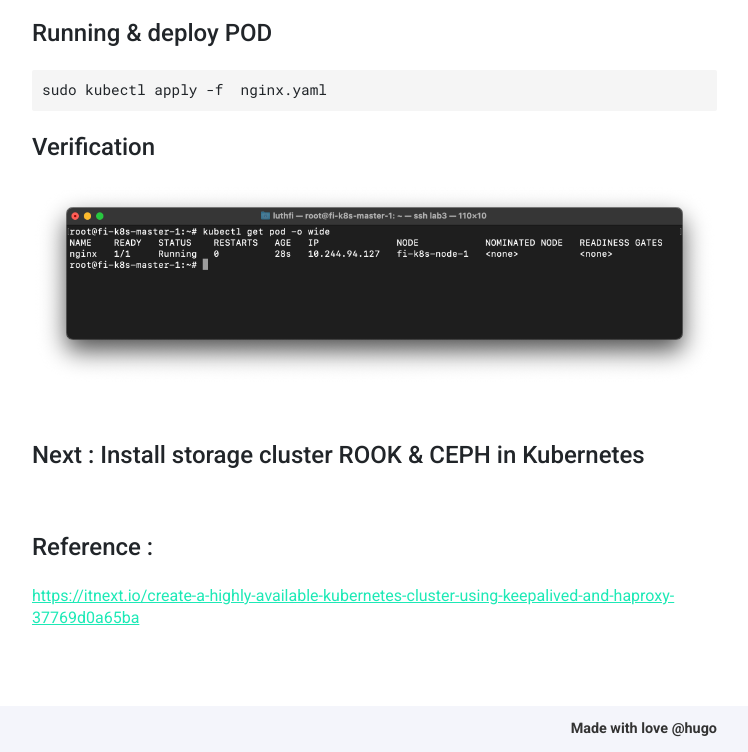
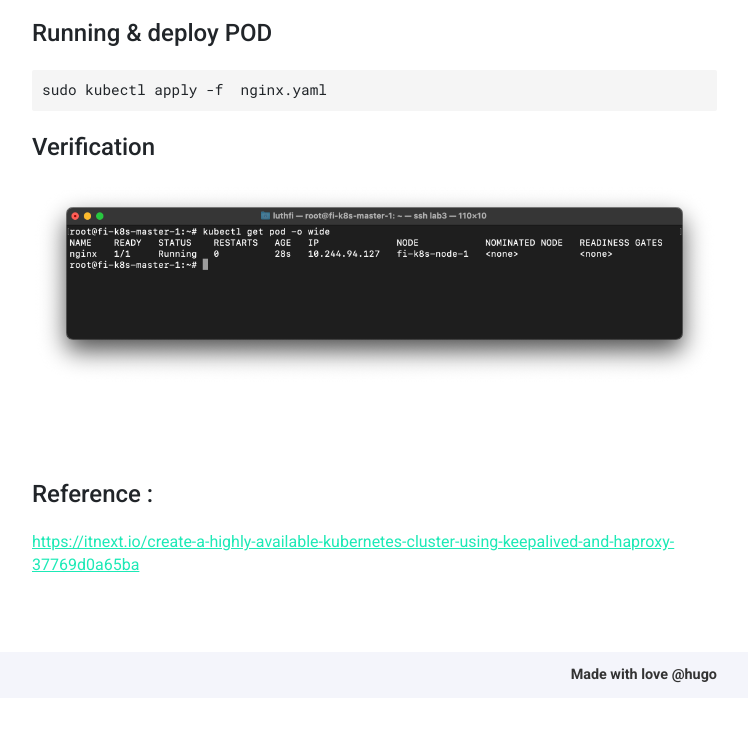
Before and after one commit to assyafii/assyafii.com, a plain HTML site: page docs/install-kubernetes-cluster-multi-master-ha/index.html in a window 1280 px wide. Shown: the part 8863-9615 px from the top of the page, without its empty margins (383-1131 px from the left). After the commit the page ends 9561 px from the top, so only its background shows below. Drawn offline with Linux system fonts and the light colour scheme.

Commit message:
Update index.html

```diff
--- a/docs/install-kubernetes-cluster-multi-master-ha/index.html
+++ b/docs/install-kubernetes-cluster-multi-master-ha/index.html
@@ -331,7 +331,6 @@ spec:
 </code></pre></div><h4 id="verification">Verification</h4>
 <p><img src="./nginx.png" alt="nginx"></p>
 <p> </p>
-<h4 id="next--install-storage-cluster-rook--ceph-in-kubernetes">Next : Install storage cluster ROOK &amp; CEPH in Kubernetes</h4>
 <p>
  </p>
 <h4 id="reference-">Reference :</h4>
```
